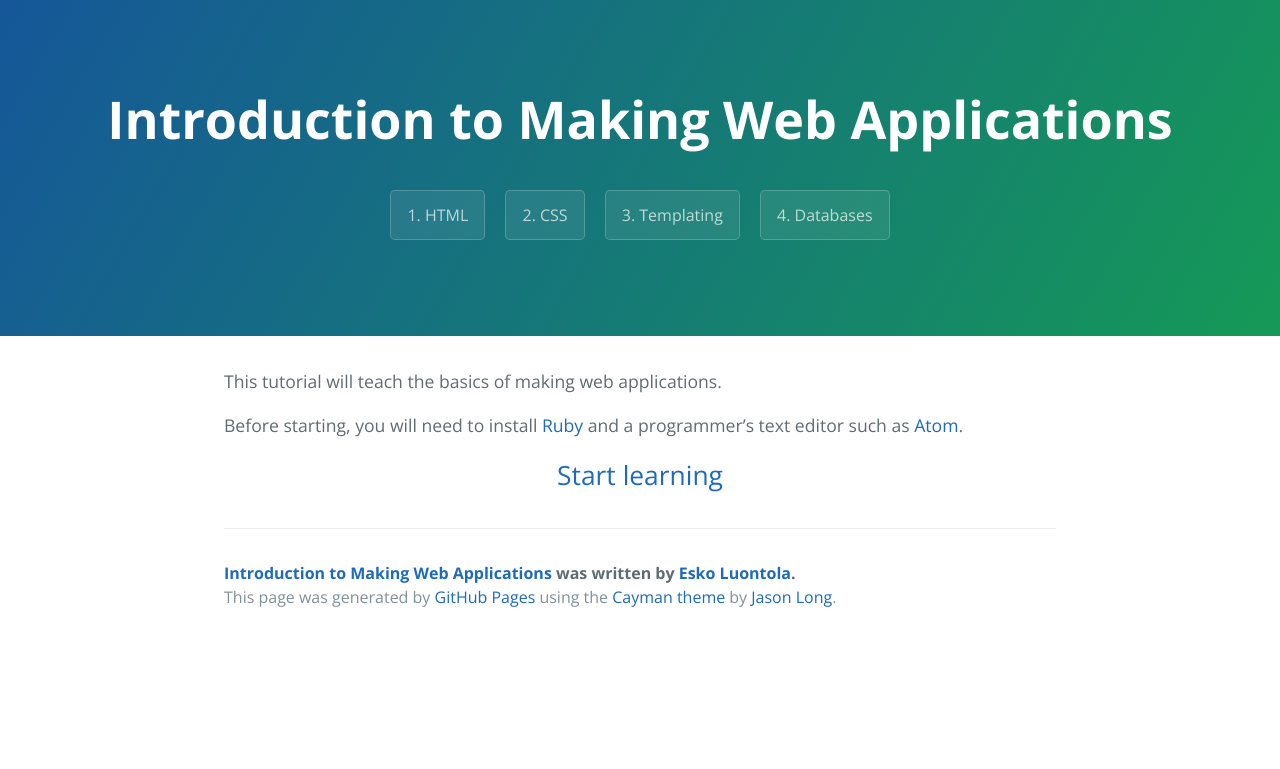
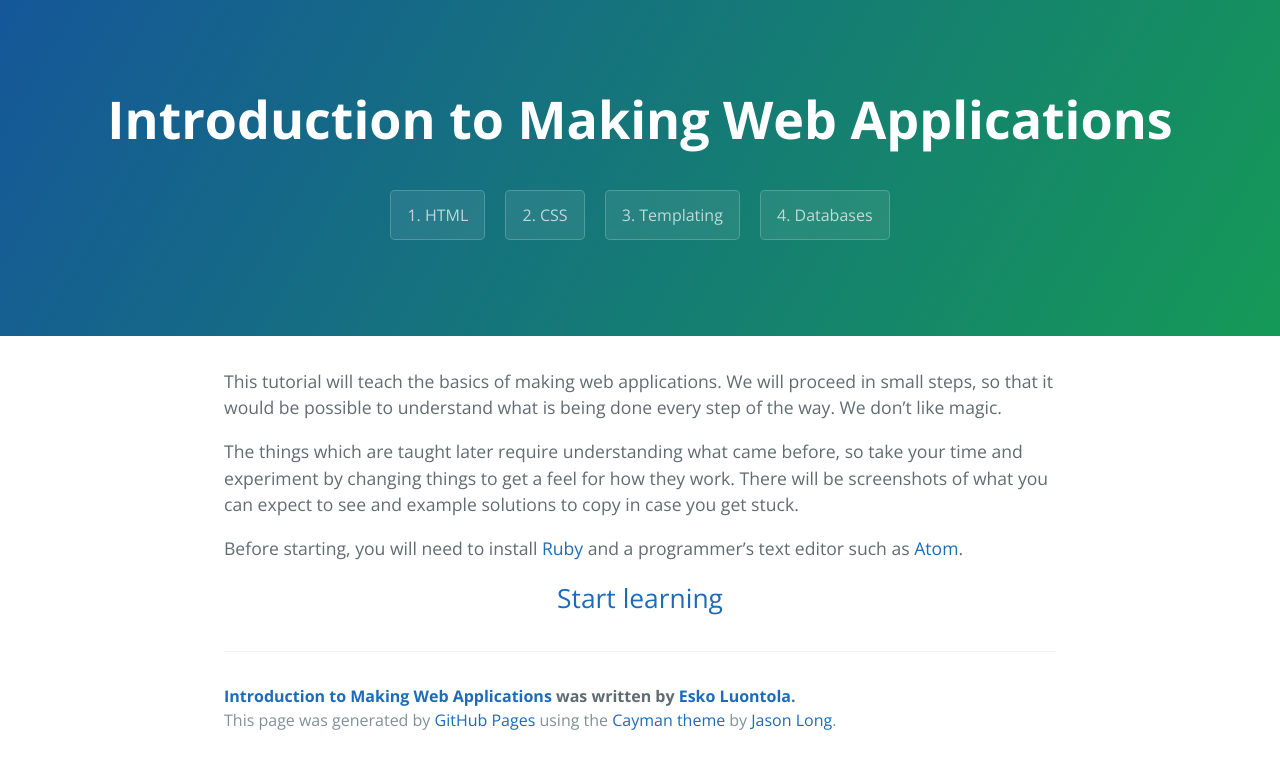
Before and after one commit to luontola/web-intro, a Jekyll site: the page built from index.md, in a window 1280 px wide. Shown: the top 769 px of the page. Built offline with Jekyll 4.4.1, drawn with Linux system fonts in a browser that asks for light colours; Markdown is read by kramdown in place of the engine named in the settings.

Commit message:
Introductory words

```diff
--- a/index.md
+++ b/index.md
@@ -2,7 +2,9 @@
 layout: default
 ---
 
-This tutorial will teach the basics of making web applications.
+This tutorial will teach the basics of making web applications. We will proceed in small steps, so that it would be possible to understand what is being done every step of the way. We don't like magic.
+
+The things which are taught later require understanding what came before, so take your time and experiment by changing things to get a feel for how they work. There will be screenshots of what you can expect to see and example solutions to copy in case you get stuck.
 
 Before starting, you will need to install [Ruby](https://www.ruby-lang.org/) and a programmer's text editor such as [Atom](https://atom.io/).
 
```
